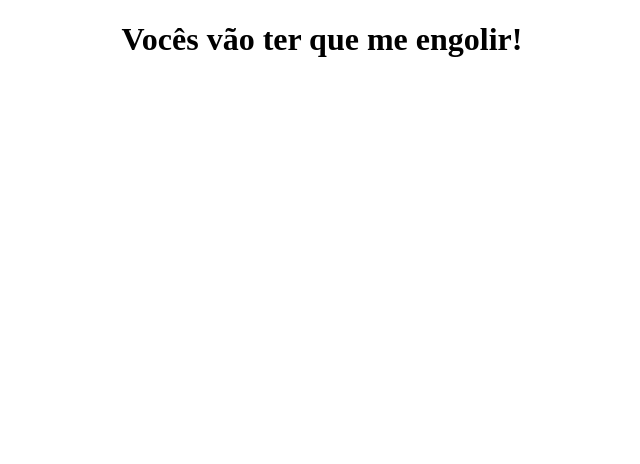
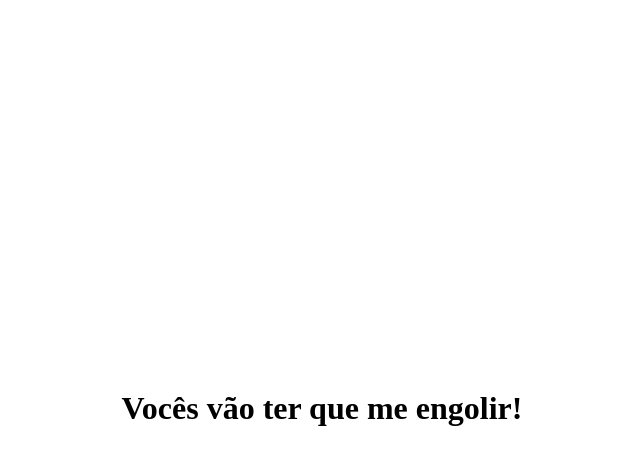
Before and after one commit to tiagolaranjeira/clone-tabnews, a Next.js app: page / in a window 1280 px wide. Shown: the top 464 px of the page, without its empty margins (318-958 px from the left). Built offline with nearby package versions, Linux system fonts and the light colour scheme.

Commit message:
align_center_x_y

```diff
--- a/pages/index.js
+++ b/pages/index.js
@@ -1,9 +1,20 @@
 function Home() {
-    const centerTextStyle = {
-      textAlign: 'center'
+    const centerContainerStyle = {
+      display: 'flex',
+      justifyContent: 'center',
+      alignItems: 'center',
+      height: '100vh', // Isso define a altura da div para ocupar a altura inteira da tela
     };
 
-    return <h1 style={centerTextStyle}>Vocês vão ter que me engolir!</h1>;
+    const centerTextStyle = {
+      textAlign: 'center',
+    };
+
+    return (
+      <div style={centerContainerStyle}>
+        <h1 style={centerTextStyle}>Vocês vão ter que me engolir!</h1>
+      </div>
+    );
   }
 
   export default Home;
```
